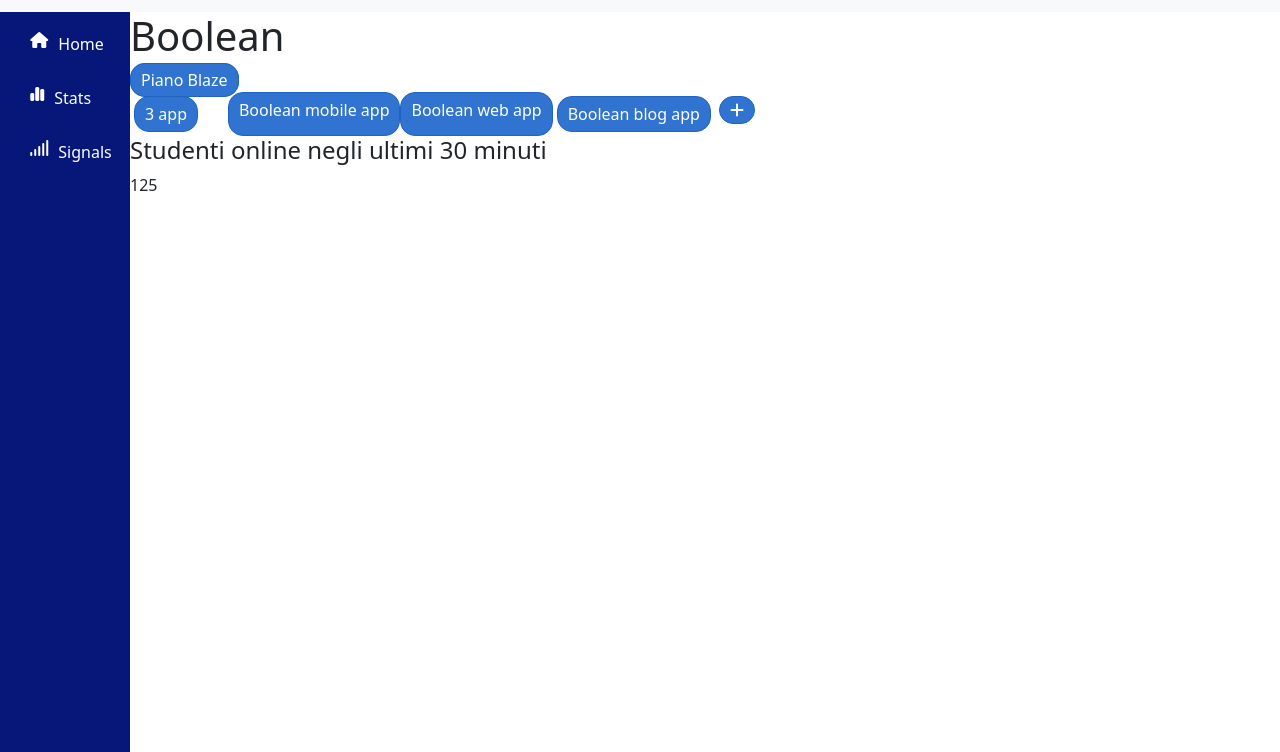
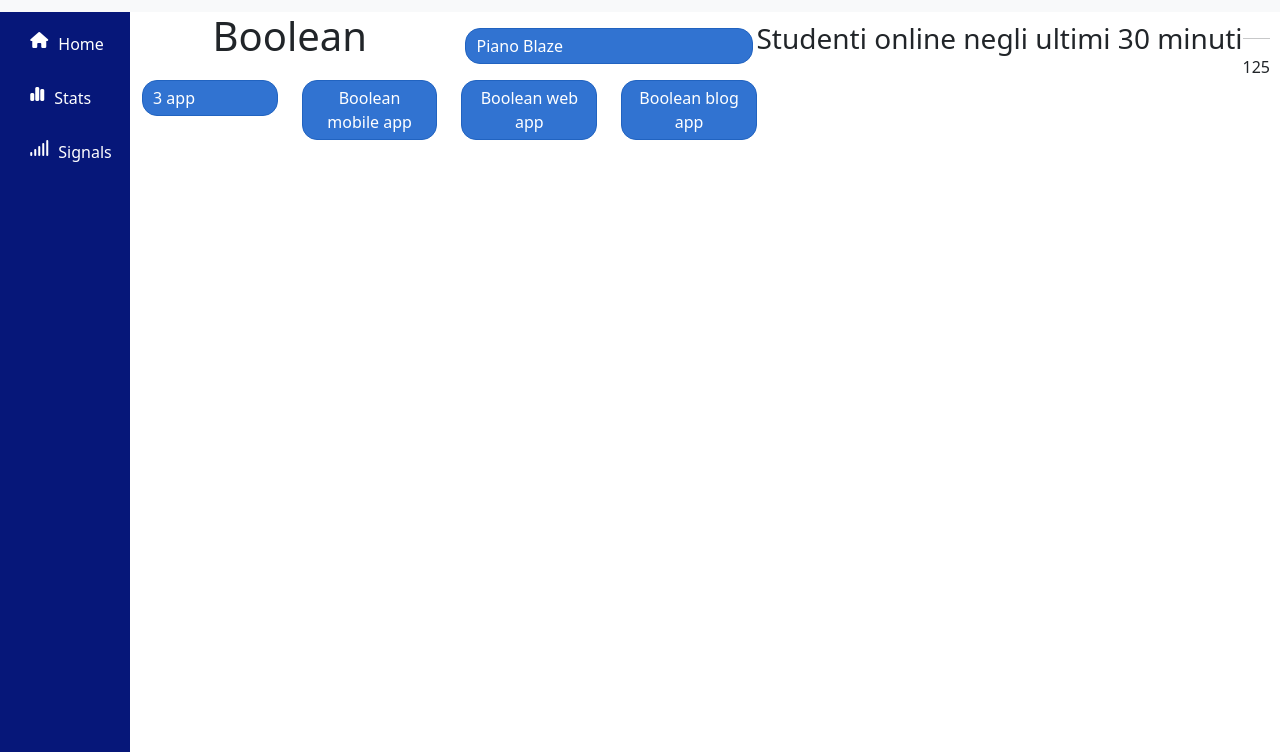
Before and after one commit to furkancaliskan0/html-css-bootstrap-dashboard, a plain HTML site: page index.html in a window 1280 px wide. Shown: the part 58-810 px from the top of the page. Drawn offline with nearby package versions, Linux system fonts and the light colour scheme.

Commit message:
section 1 upgrade

```diff
--- a/css/style.css
+++ b/css/style.css
@@ -6,6 +6,10 @@
 }
 a{
     text-decoration: none;
+}
+
+.container-main{
+    display: flex;
 }
 .search {
     flex-grow: 1;
@@ -43,6 +47,11 @@ main{
     background-color: rgb(6, 23, 121);
 }
 
+.container-main{
+    width: 100vh;
+    height: calc(100% -130px);
+    height: 100%;
+}
 .roster, a, .roster i{
     color: #ffff;
     padding-right: 10px;
@@ -63,9 +72,18 @@ main{
 }
 
 .button-1{
+    display: flex;
     border-radius: 15px;
     text-decoration: none;
     padding: 5px 10px;
     border: 1px solid #2163c0;
     background-color: #3173d1;
 }
+
+.content_dx{
+    display: flex;
+    justify-content: flex-end;
+    position: fixed;
+    top: 80px;
+    right: 10px;
+}
--- a/index.html
+++ b/index.html
@@ -18,9 +18,8 @@
     <title> Dashboard</title>
 </head>
 <body>
-    <!-- Nav Bar -->
 
-             <!-- Image and text -->
+
     <nav class="navbar navbar-light bg-light">
         <a class="navbar-brand" href="#">
         <img src="img/Logo.png" width="30" height="30" class="d-inline-block align-top" alt="">
@@ -44,6 +43,8 @@
 
  <!-- container -->
    <main>
+
+  <div class="container-main">
     <div class="container-aside">
         <div class="aside-bar">
             <ul>
@@ -75,35 +76,40 @@
         </div>
     </div>
     <!-- section 1 -->
-        <section class="sec1-main">
-            <div class="main-top">
-                <div class="content_xs">
-                    <div>
-                        <h1>Boolean</h1>
+
+        <section class="section-main">
+            <div class="container text-center">
+                <div class="row">
+                  <div class="col-6">
+                    <h1>Boolean </h1>
+                  </div>
+                  <div class="col-6 p-3">
                     <a href="#" class="button-1">Piano Blaze</a>
                   </div>
-
-                    <div class="icons">
-                        <a href="#" class="button-1 m-1">3 app</a>
-
+                </div>
+            <div class="icons-center">
+                <div class="row">
+                    <div class="col">
+                      <a href="#" class="button-1">3 app</a>
                       <a href="#"><i class="fa-solid fa-angles-right"></i></a>
-
-                        <a href="#" class=" button-1 i_none m- 1">Boolean mobile app</a>
-
-                        <a href="#" class=" button-1 i_none m- 1">Boolean web app</a>
-
-                        <a href="#" class=" button-1 i_none m-1">Boolean blog app</a>
-
-                        <a href="#" ><i class="fa-solid fa-plus button-1 i_none m-1"></i></a>
-
+                    </div>
+                    <div class="col">
+                      <a href="#" class="button-1 i_none">Boolean mobile app</a>
+                    </div>
+                    <div class="col">
+                      <a href="#" class="button-1 i_none">Boolean web app</a>
+                    </div>
+                    <div class="col">
+                      <a href="#" class="button-1 i_none">Boolean blog app</a>
                     </div>
                 </div>
 
-                <div class="content-dx">
+                <div class="content_dx">
                     <div>
-                        <h4>Studenti online negli ultimi 30 minuti</h4>
+                        <h3>Studenti online negli ultimi 30 minuti</h3>
                     </div>
                     <div>
+                        <hr>
                         <span>125</span>
                     </div>
                 </div>
@@ -111,10 +117,10 @@
             </div>
         </section>
 
-        <section class="sec2-main">
 
 
-        </section>
+
+  </div>
 
 
 
```
Lines whose indentation alone changed are shown as unchanged.
